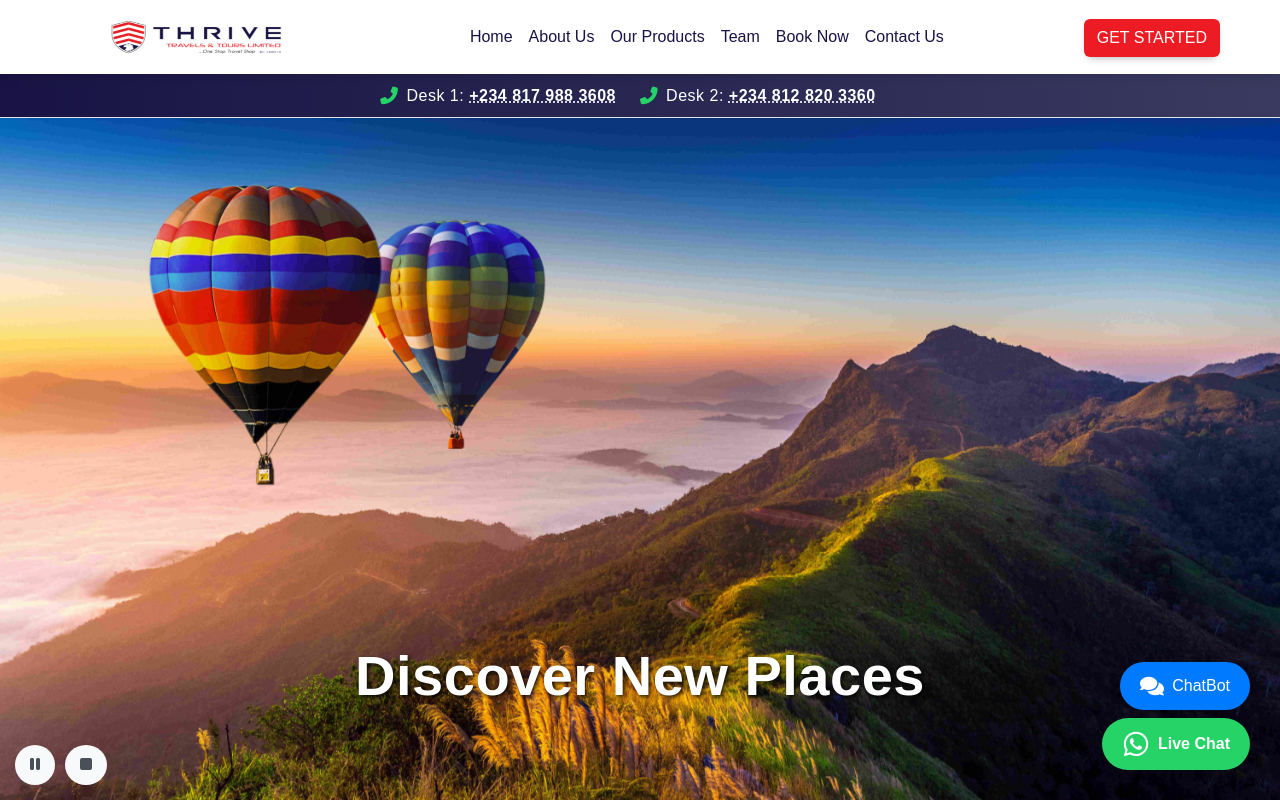
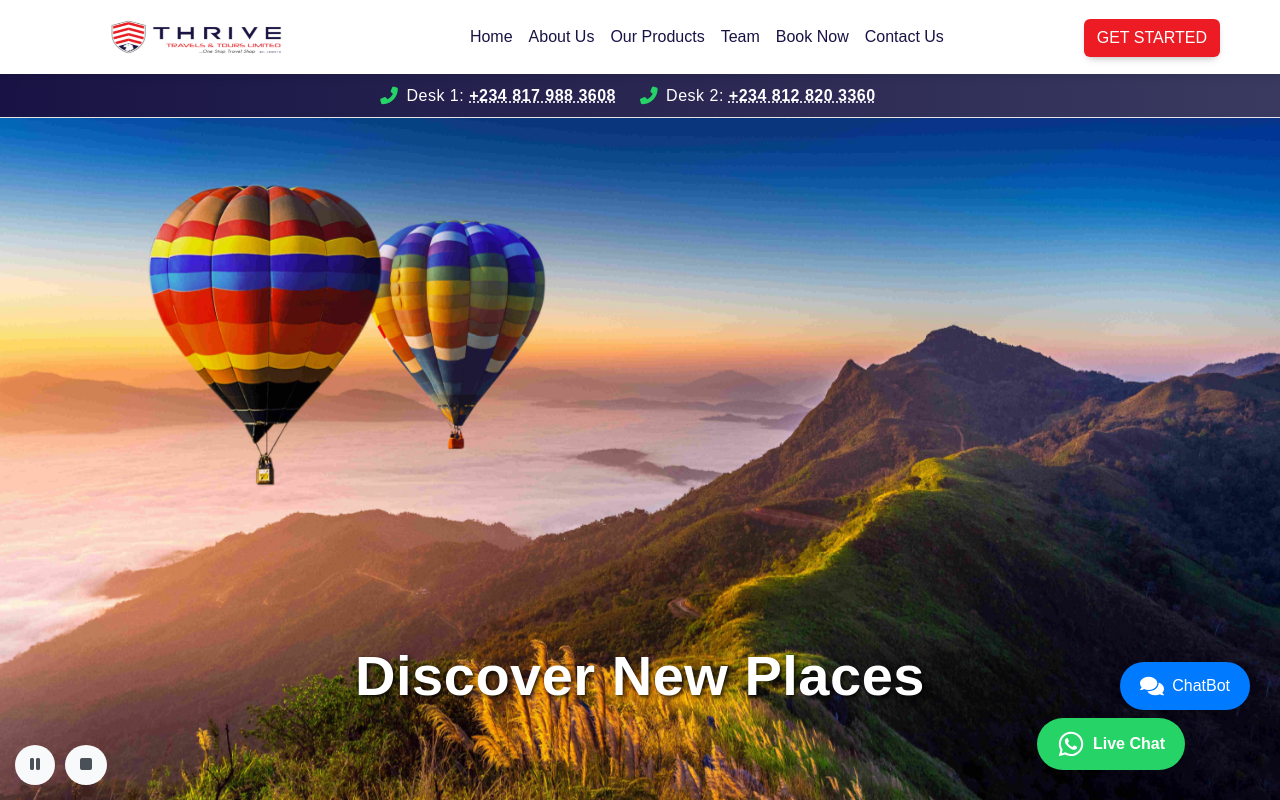
Before and after one commit to EdetDavid/thrive-travels, a React (Create React App) app: page / in a window 1280 px wide. Shown: the top 800 px of the page. Built offline with nearby package versions, Linux system fonts and the light colour scheme; a web font is replaced by a local one.

Commit message:
Update WhatsappButton.css

```diff
--- a/src/components/WhatsappButton.css
+++ b/src/components/WhatsappButton.css
@@ -1,7 +1,7 @@
 .whatsapp-fab {
   position: fixed;
   bottom: 30px;
-  right: 30px;
+  right: 95px;
   z-index: 9999;
   background: #25d366;
   color: #fff;
```
